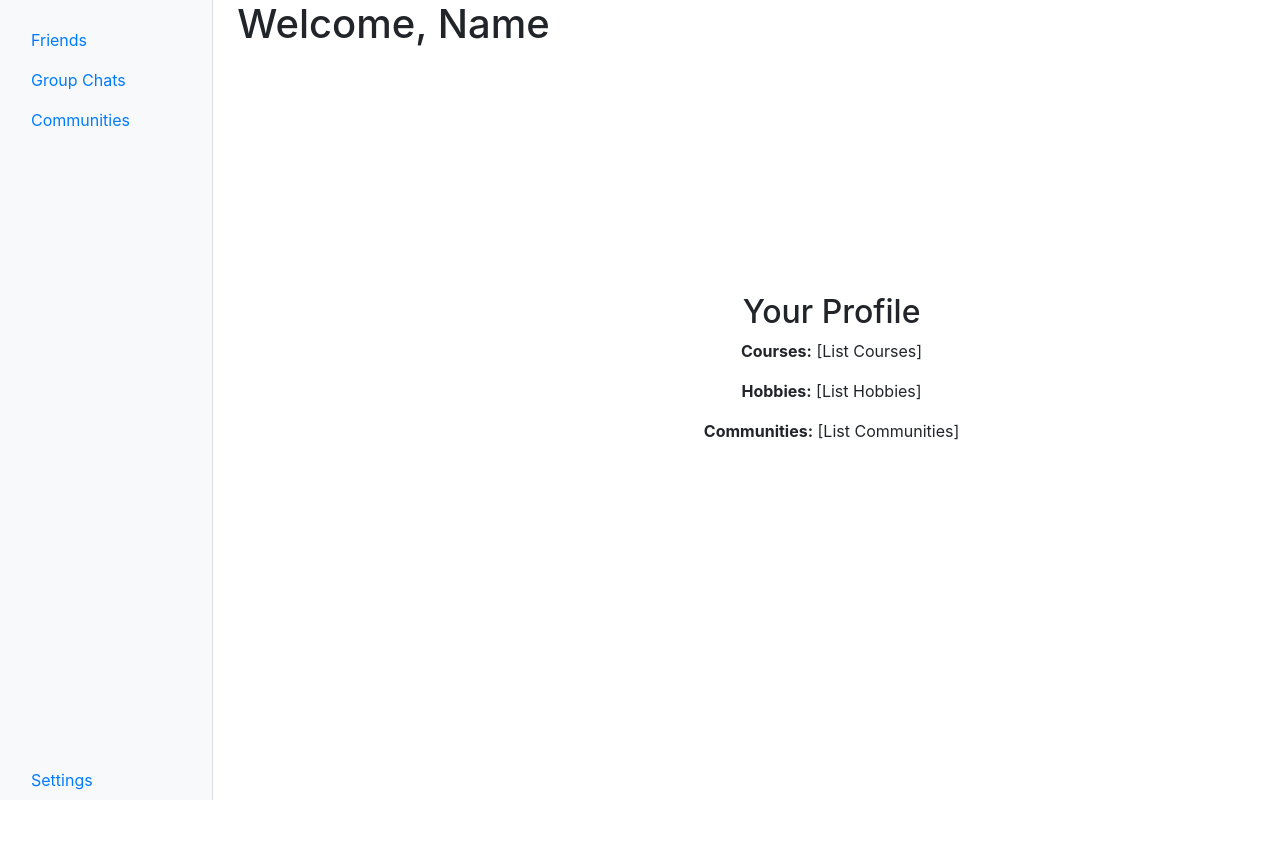
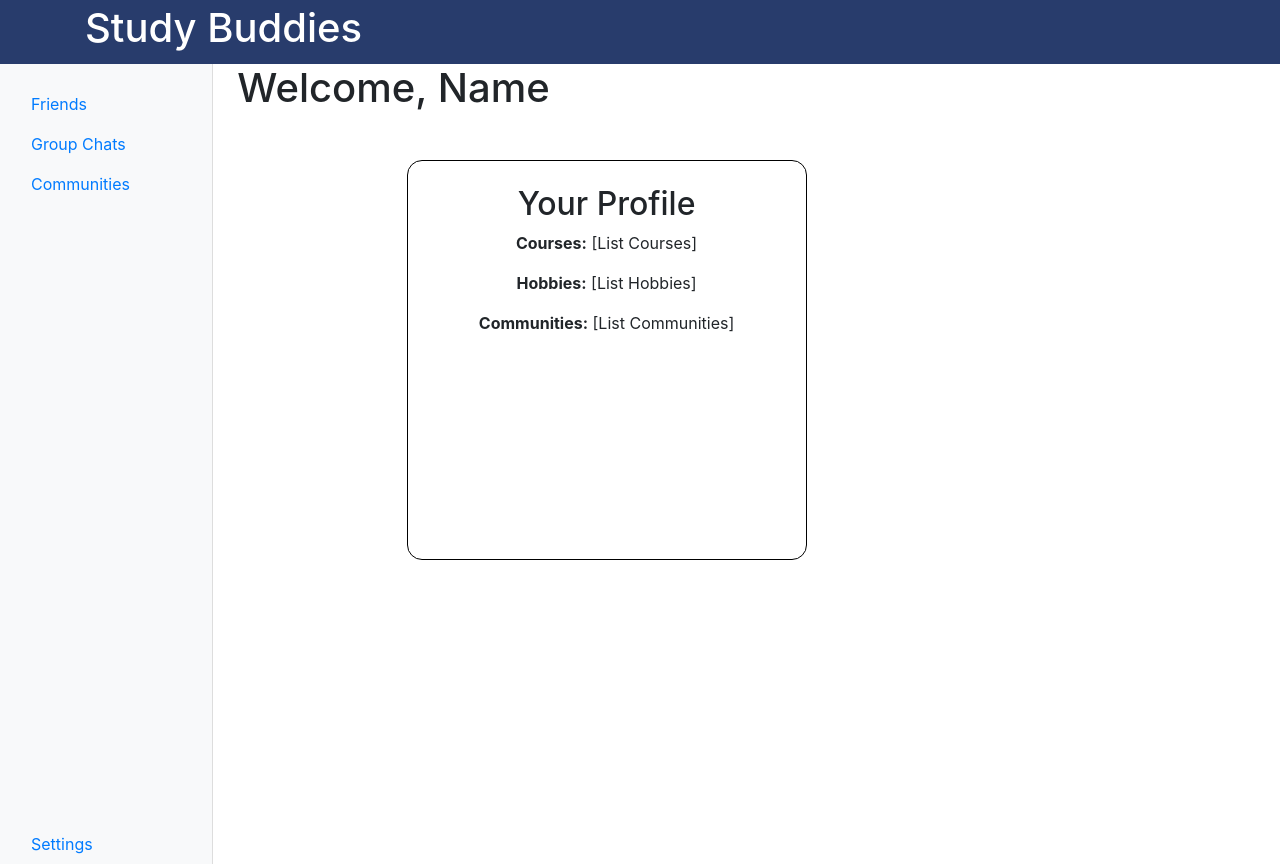
Before and after one commit to qingx143/DeerHacksIV_2025, a plain HTML site: page frontend/index.html in a window 1280 px wide. Before the commit the page ends 800 px from the top, so only its background shows below. Drawn offline with nearby package versions, Linux system fonts and the light colour scheme.

Commit message:
header and flexbox

```diff
--- a/frontend/index.html
+++ b/frontend/index.html
@@ -8,7 +8,10 @@
   <link rel="stylesheet" href="https://stackpath.bootstrapcdn.com/bootstrap/4.5.2/css/bootstrap.min.css" />
   <!-- Optional: Custom styles for the sidebar -->
   <style>
-    /* Make the sidebar full height and add a border for separation */
+    .sticky-header {
+      background-color: #283c6c;
+      color: white;
+    }
     .sidebar {
       height: 100vh;
       padding-top: 20px;
@@ -17,10 +20,15 @@
   </style>
 </head>
 <body>
+    <header class="sticky-top sticky-header p-1">
+        <div class="container">
+          <h1>Study Buddies</h1>
+        </div>
+      </header>
   <div class="container-fluid">
     <div class="row">
         <nav class="col-md-2 d-flex flex-column bg-light sidebar" style="min-height: 100vh;">
-            <!-- Top Navigation Links -->
+            <!-- sidebar links -->
             <ul class="nav flex-column">
               <li class="nav-item">
                 <a class="nav-link" href="friends.html">Friends</a>
@@ -33,7 +41,7 @@
               </li>
             </ul>
 
-            <!-- Spacer to push the settings to the bottom -->
+            <!-- putting settings to the bottom -->
             <div class="mt-auto">
               <ul class="nav flex-column">
                 <li class="nav-item">
@@ -48,10 +56,10 @@
       <main role="main" class="col-md-9 ml-sm-auto col-lg-10 px-4">
         <h1>Welcome, Name</h1>
         <main role="main" class="col-md-9 ml-sm-auto col-lg-10 px-4">
-            <!-- Flex container that centers content both vertically and horizontally -->
-            <div class="d-flex justify-content-center align-items-center" style="height: 80vh;">
-              <!-- Profile details container -->
-              <div class="text-center">
+            <!-- Flex container to center the content -->
+            <div class="d-flex justify-content-center align-items-center" style="height: 60vh;">
+              <!-- Rounded rectangle container -->
+              <div class="text-center p-4" style="border: 1px solid black; border-radius: 15px; width: 400px; height: 400px; margin-left: -450px;">
                 <h2>Your Profile</h2>
                 <p><strong>Courses:</strong> [List Courses]</p>
                 <p><strong>Hobbies:</strong> [List Hobbies]</p>
@@ -59,6 +67,7 @@
               </div>
             </div>
           </main>
+
 
       </main>
     </div>
```
